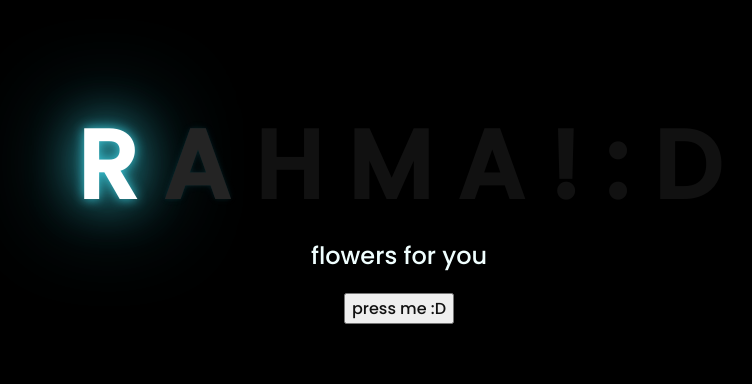
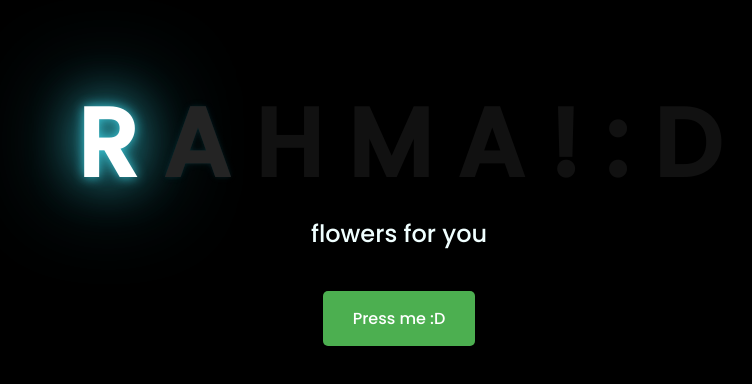
Before and after one commit to Xrzmodz444/for, a plain HTML site: page index.html in a window 1280 px wide. Shown: the part 200-584 px from the top of the page, without its empty margins (249-1001 px from the left). Drawn offline with Linux system fonts and the light colour scheme.

Commit message:
Update index.html

```diff
--- a/index.html
+++ b/index.html
@@ -28,11 +28,36 @@
 
   </div>
   <div class="button">
-    <button>
-      <a href="flower.html">press me :D</a>
-    </button>
+  <a href="flower.html">
+    <button>Press me :D</button>
+  </a>
+</div>
 
-  </div>
+<style>
+  .button {
+    text-align: center;
+    margin-top: 20px;
+  }
+
+  .button button {
+    background-color: #4CAF50;
+    color: white;
+    padding: 15px 30px;
+    font-size: 16px;
+    border: none;
+    border-radius: 5px;
+    cursor: pointer;
+    transition: background-color 0.3s ease;
+  }
+
+  .button button:hover {
+    background-color: #45a049;
+  }
+
+  .button a {
+    text-decoration: none;
+  }
+</style>
 </body>
 
 </html>
```
